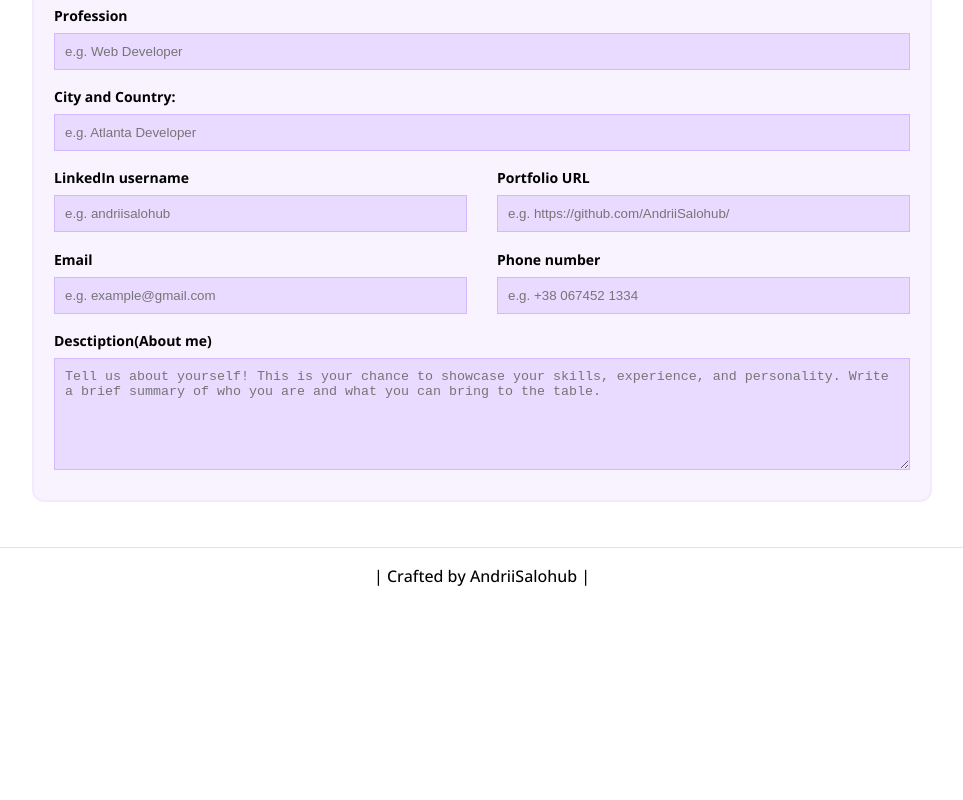
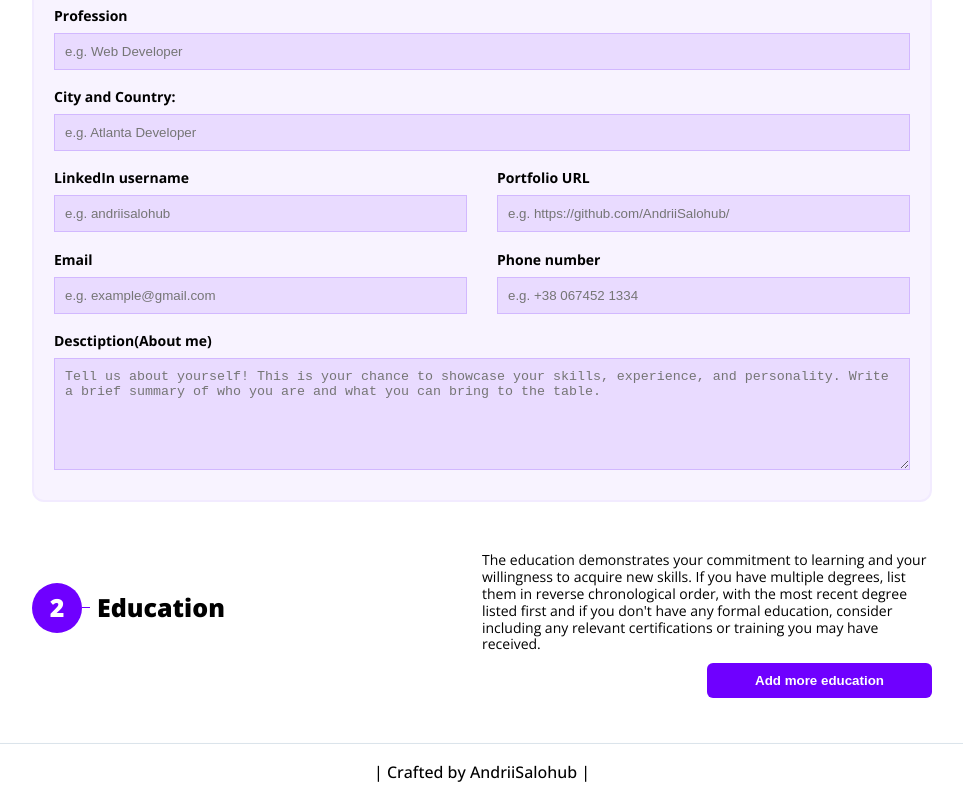
Before and after one commit to AndriiSalohub/cv-generator, a React (Vite) app: page / in a window 1280 px wide. Shown: the part 721-1521 px from the top of the page, without its empty margins (158-1121 px from the left). Before the commit the page ends 1325 px from the top, so only its background shows below. Built offline with nearby package versions, Linux system fonts and the light colour scheme.

Commit message:
Added EducationInfo component with FormDescription for displaying educational information.

```diff
--- a/src/App.jsx
+++ b/src/App.jsx
@@ -1,3 +1,4 @@
+import EducationInfo from "./components/EducationInfo";
 import Footer from "./components/Footer";
 import GeneralInfo from "./components/GeneralInfo";
 import Header from "./components/Header";
@@ -10,6 +11,7 @@ function App() {
       <main className="main">
         <Profile />
         <GeneralInfo />
+        <EducationInfo />
       </main>
       <Footer />
     </>
--- /dev/null
+++ b/src/components/EducationInfo.jsx
@@ -0,0 +1,18 @@
+import "../styles/EducationInfo.scss";
+import FormDescription from "./FormDescription";
+
+const EducationInfo = () => {
+  return (
+    <section className="education">
+      <FormDescription
+        titleNumber="2"
+        title="Education"
+        description="The education demonstrates your commitment to learning and your willingness to acquire new skills. If you have multiple degrees, list them in reverse chronological order, with the most recent degree listed first and if you don't have any formal education, consider including any relevant certifications or training you may have received."
+        addMoreButton={true}
+        buttonText="Add more education"
+      />
+    </section>
+  );
+};
+
+export default EducationInfo;
--- /dev/null
+++ b/src/styles/EducationInfo.scss
@@ -0,0 +1,5 @@
+@import "./styles.scss";
+
+.education {
+  margin-top: 50px;
+}
--- a/src/styles/FormDescription.scss
+++ b/src/styles/FormDescription.scss
@@ -33,6 +33,32 @@
       }
     }
   }
+
+  &__add-btn {
+    color: #fff;
+    font-weight: 700;
+    cursor: pointer;
+    grid-column: 2;
+    padding: 10px 20px;
+    background-color: $main-color;
+    border: none;
+    border-radius: 6px;
+    transition: background-color 0.2s ease-in-out;
+    width: 50%;
+    justify-self: end;
+  }
+}
+
+@media (hover: hover) {
+  .form-description__add-btn:hover {
+    background-color: $main-hover-color;
+  }
+}
+
+@media (hover: none) {
+  .form-description__add-btn:active {
+    background-color: $main-hover-color;
+  }
 }
 
 @media (max-width: 1024px) {
```
